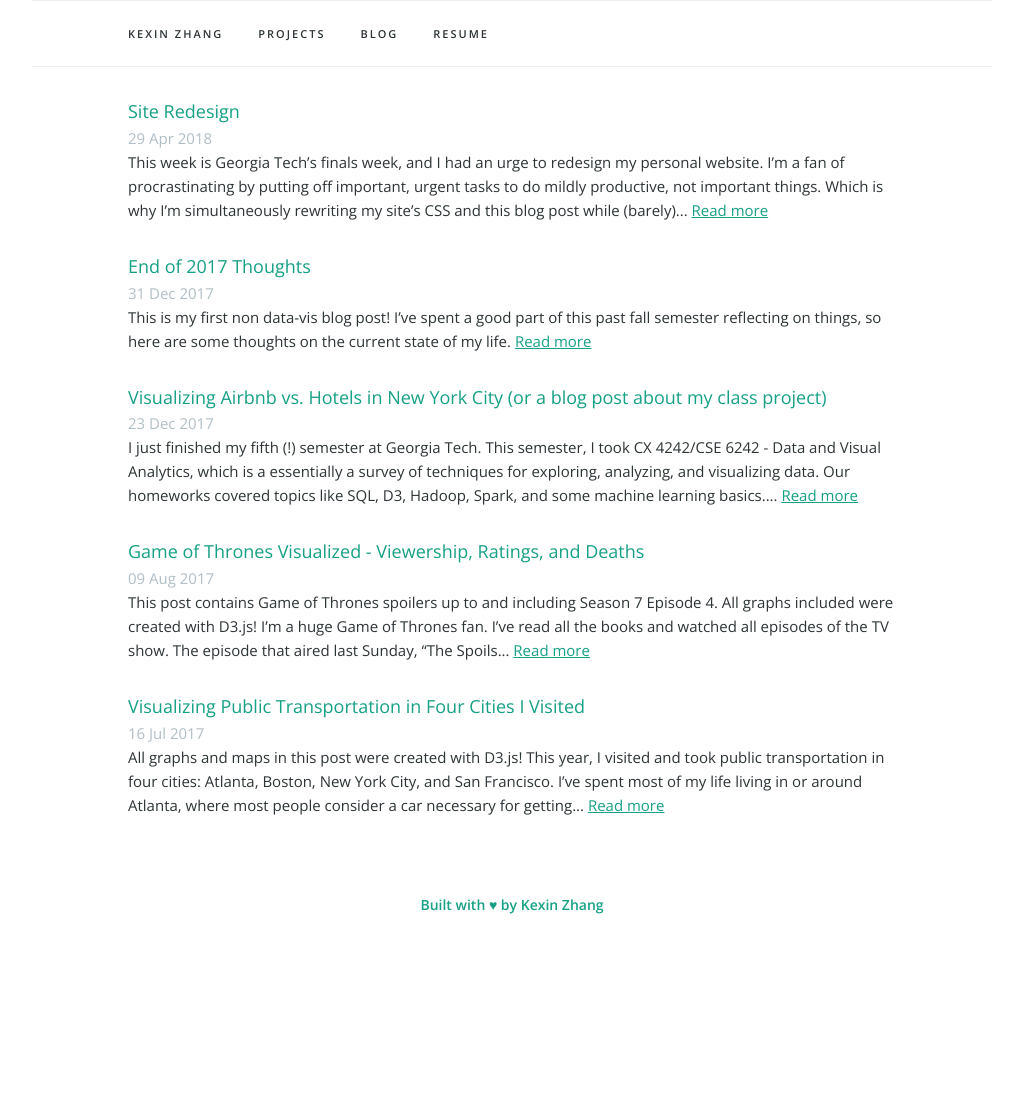
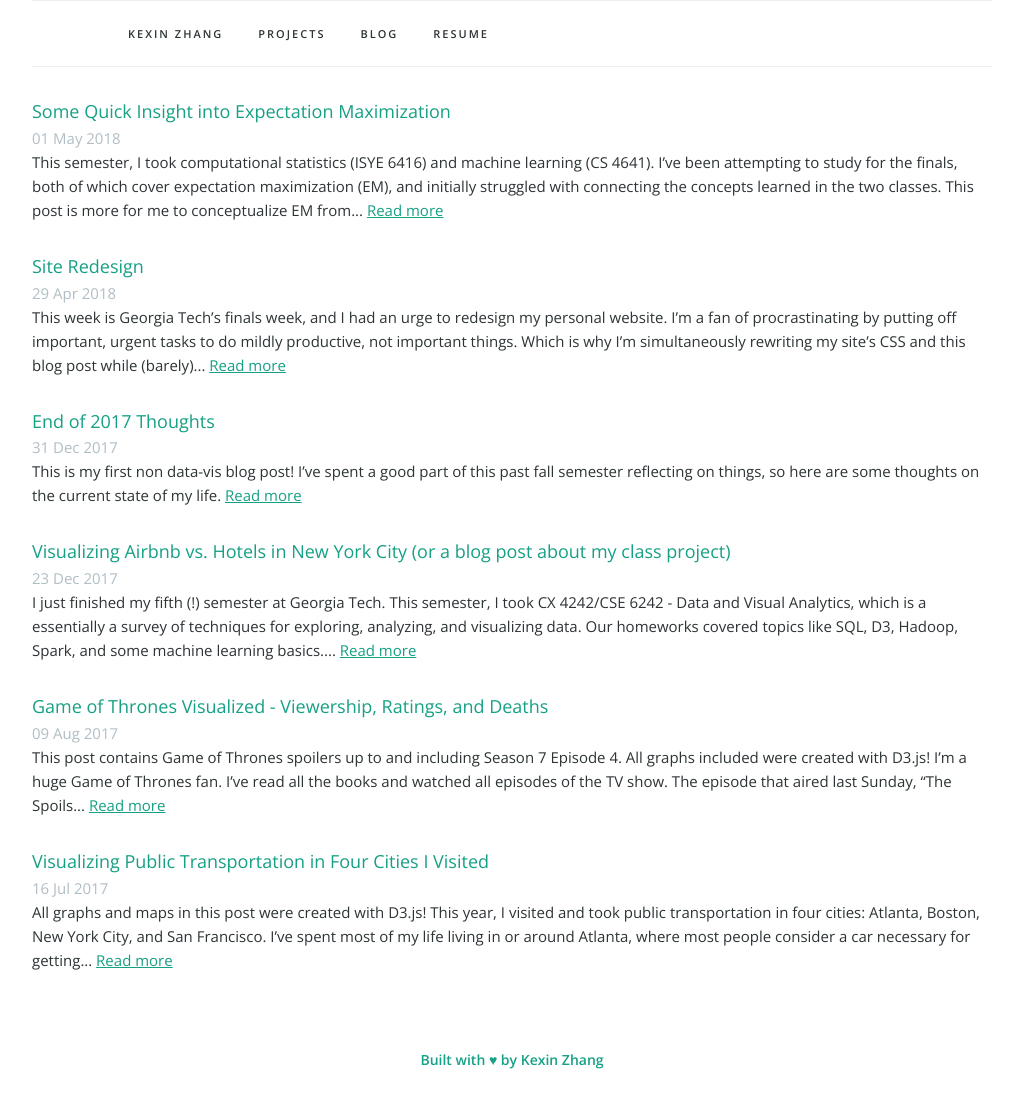
Before and after one commit to kexin-zhang/kexin-zhang.github.io, a Jekyll site: the page built from blog.html, in a window 1280 px wide. Shown: the whole page, without its empty margins (128-1151 px from the left). Built offline with Jekyll 4.4.1, drawn with Linux system fonts in a browser that asks for light colours; nearby versions of some CDN libraries; before the commit the page ends 941 px from its top, so only the background shows below that.

Commit message:
publish em post

```diff
--- a/_drafts/expectation-maximization.md
+++ b/_posts/2018-05-01-expectation-maximization.md
@@ -1,11 +1,11 @@
 ---
-title: Some Insight into Expectation Maximization
+title: Some Quick Insight into Expectation Maximization
 layout: d3post
 author: Kexin Zhang
 math: include
 ---
 
-This semester, I took computational statistics (ISYE 6416) and machine learning (CS 4641). I've been studying for the finals, both of which cover expectation maximization (EM), and initially struggled with connecting the concepts learned in both classes. This post is more for me to conceptualize EM from both a more theoretical/algorithmic standpoint and as an applied strategy.
+This semester, I took computational statistics (ISYE 6416) and machine learning (CS 4641). I've been attempting to study for the finals, both of which cover expectation maximization (EM), and initially struggled with connecting the concepts learned in the two classes. This post is more for me to conceptualize EM from a more theoretical/algorithmic standpoint and as an applied strategy.
 
 #### Foundation
 EM builds off of [Maximization Likelihood Estimation (MLE)](https://en.wikipedia.org/wiki/Maximum_likelihood_estimation){:target="blank"}, which is a method for approximating distribution parameters given some observations. The maximum likelihood estimator is the parameter that maximizes the likelihood of having such data observations.
@@ -55,6 +55,8 @@ Since we have observed X, Z is the only random portion of Y.
 {:start="2"}
 2. **M step**: Maximize $$Q(\theta \vert \theta^{(t)})$$ with respect to $$\theta$$. Set $$\theta^{(t+1)}$$ to this maximizer, and go back to the E step unless some stopping or convergence criteria has been met.
 
+The log likelihood is monotonically non-decreasing with subsequent iterations of EM.
+
 ##### Toy Example
 The Givens and Hoeting textbook contains a toy example that illustrates the idea pretty well. In the example, there are two variables, $$Y_1$$ and $$Y_2$$, which are independantly and identically distributed -- $$Y_1,\; Y_2 \sim Exp(\theta)$$. $$y_1$$ is 5, but $$y_2$$ is missing.
 
@@ -102,10 +104,10 @@ $$
 Thus, $$\theta^{(t+1)} = \frac{2\theta^{(t)}}{5\theta^{(t)} + 1}$$.
 
 #### Clustering with EM
-A common machine learning problem involves assigning data to clusters. EM is generally used in this context when we assume that our data comes from a Gaussian mixture model. Here, each Gaussian component represents a cluster, and each point gets assigned some probability of belonging to each cluster. This is also called soft clustering, as opposed to hard clustering, in which each point is explicitly assigned some cluster.
+A common machine learning problem involves assigning data to clusters. EM is generally used in this context when we assume that our data corresponds to a Gaussian mixture model. Here, each Gaussian component represents a cluster, and each point gets assigned some probability of belonging to each cluster. This is also called soft clustering, as opposed to hard clustering, in which each point is explicitly assigned some cluster.
 
 ##### Gaussian Mixture Models
-A mixture model consists of $$n$$ distributions, each with a weight. All weights sum to 1. In a Gaussian mixture model, each of the component distributions is a normal distribution. You may see mixture models written like this:
+A mixture model consists of $$n$$ distributions, each with a weight. All weights sum to 1. In a Gaussian mixture model, each of the component distributions is a normal distribution. For example, you may see mixture models written like this:
 
 $$
     0.7N(7, 0.5^2) + 0.3N(10, 0.5^2)
@@ -113,7 +115,18 @@ $$
 
 This would imply that roughly 70 percent of observations are from the first distribution and 30 percent of observations are from the second one.
 
+More generally, a Gaussian mixture model can be expressed as:
+
+$$
+    \sum\limits_{k} \lambda_k N(\mu_k, \sigma_k^2)
+$$
+
+where $$\lambda_k's$$ are the weights and $$\sum\limits_k \lambda_k = 1$$.
+
 For clustering purposes, the parameters to estimate are the mean and standard deviations of each Gaussian component, and the hidden variables are which Gaussian component each point corresponds to.
 
-##### Toy Example 2
-Honestly, I just really wanted to write some D3.
+#### References/Other
+* I learned about EM from [Computational Statisics by Givens and Hoeting](http://www.stat.colostate.edu/computationalstatistics/){:target="blank"} and the [Georgia Tech Udacity ML course](https://www.youtube.com/watch?v=6OwQ9C2aZI8&index=52&list=PLAwxTw4SYaPmaHhu-Lz3mhLSj-YH-JnG7){:target="blank"}.
+* You can write latex in markdown! I use [kramdown](https://kramdown.gettalong.org/), which is Jekyll's default markdown converter.
+* Maybe at some point I'll throw in a clustering example.
+* There are variations of EM, like Graident EM,
--- a/blog.html
+++ b/blog.html
@@ -5,7 +5,6 @@ permalink: /blog
 ---
 
 <section id="blog">
-	<div class="container">
 	{% for post in site.posts %}
 		<div class="post">
 			<p class="post-link"><a href='{{ post.url }}'>{{ post.title }}</a></p>
@@ -13,5 +12,4 @@ permalink: /blog
 			<p>{{ post.excerpt | strip_html | truncatewords:50 }} <a href="{{ post.url }}">Read more</a></p>
 		</div>
 	{% endfor %}
-	</div>
 </section>
```
